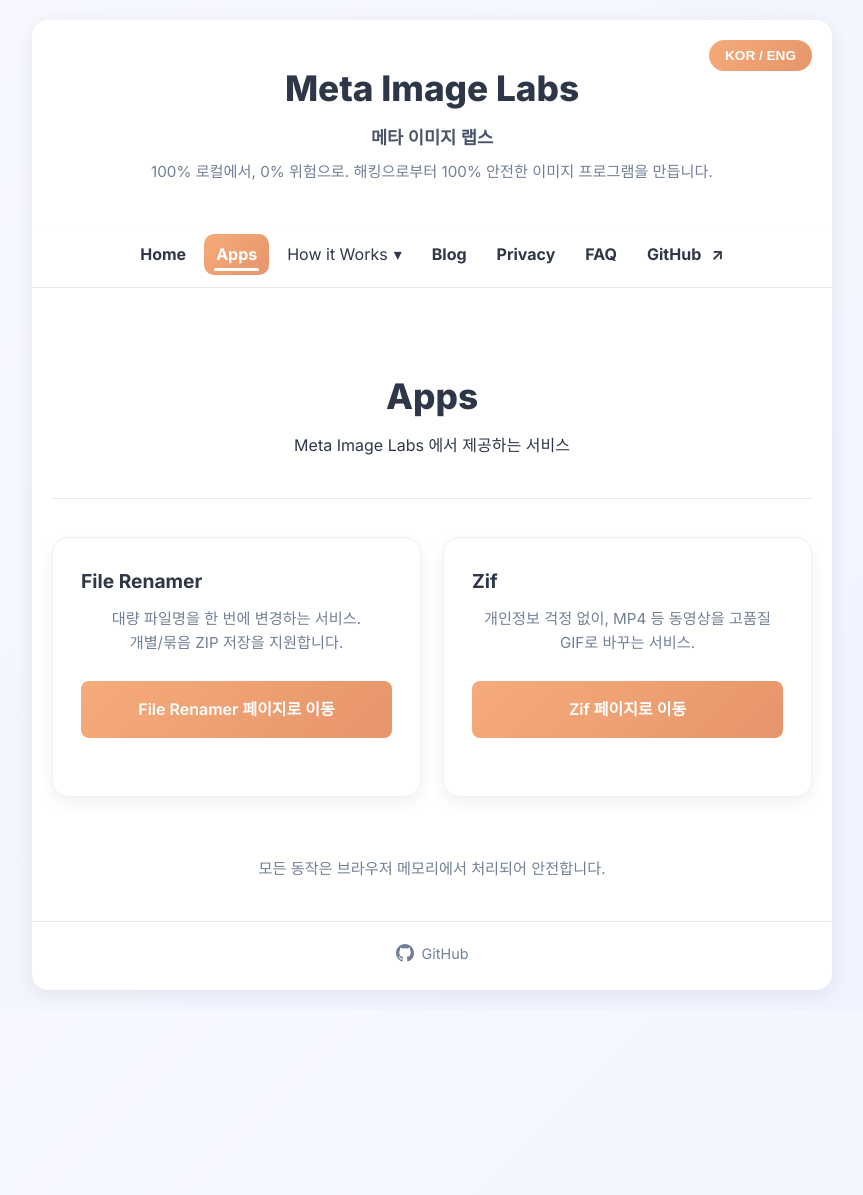
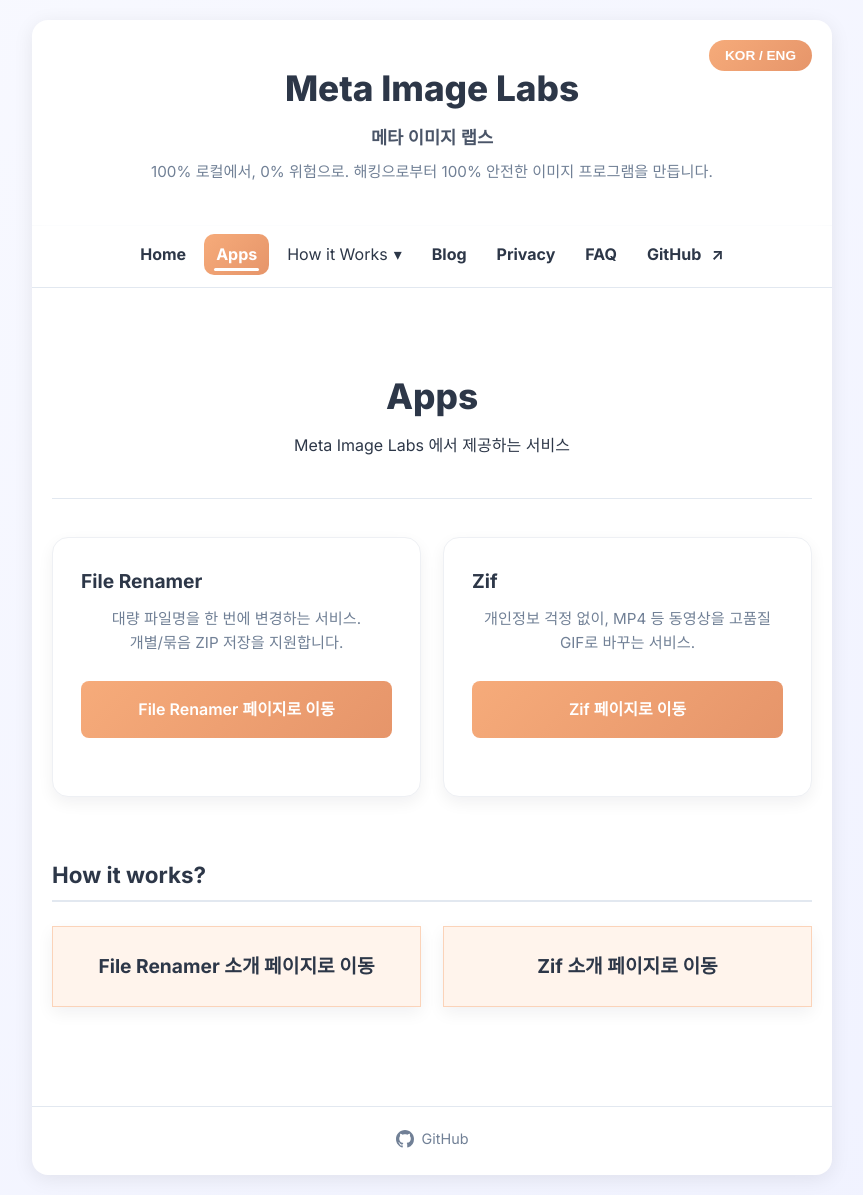
Before and after one commit to iiimaze/iiimaze.github.io, a Jekyll site: the page built from apps.html, in a window 1280 px wide. Shown: the whole page, without its empty margins (208-1071 px from the left). Built offline with Jekyll 4.4.1, drawn with Linux system fonts in a browser that asks for light colours; before the commit the page ends 1010 px from its top, so only the background shows below that.

Commit message:
[fix] 사이트 구조 수정

```diff
--- a/apps.html
+++ b/apps.html
@@ -42,8 +42,22 @@
 </section>
 
 <br><br>
-<section aria-labelledby="more-title">
-  <!-- <div class="section-title" id="more-title">고급 설명</div> -->
-  <p class="tagline">모든 동작은 브라우저 메모리에서 처리되어 안전합니다.</p>
 
+<section aria-labelledby="services-title">
+  <div class="section-title" id="services-title">How it works?</div>
+
+  <div class="product-grid" role="list">
+    <a class="product-card card-link" role="listitem" href="{{ '/file-renamer-how-it-works/' | relative_url }}"
+      aria-labelledby="frp-title">
+      <h2 id="frp-title">File Renamer 소개 페이지로 이동</h2>
+    </a>
+
+    <a class="product-card card-link" role="listitem" href="{{ '/zif-how-it-works/' | relative_url }}"
+      aria-labelledby="zif-title">
+      <h2 id="zif-title">Zif 소개 페이지로 이동</h2>
+    </a>
+  </div>
 </section>
+
+
+<br><br>
--- a/assets/css/style.css
+++ b/assets/css/style.css
@@ -449,8 +449,6 @@
   box-shadow: 0 12px 30px rgba(0,0,0,.12);
   backdrop-filter: blur(10px);
   -webkit-backdrop-filter: blur(10px);
-
-  /*  수정 */
   z-index: 1100;
 }
 
@@ -557,7 +555,7 @@
 }
 
 .legal-card p {
-  margin: 12px 0;             /* 단락 간 간격 확보 */
+  margin: 12px 0;
   color: #374151;
 }
 
@@ -605,6 +603,38 @@
   font-weight: bold;
 }
 
+/* 카드 전체 클릭형 + 중앙정렬 + f6ab7a 톤 매칭 */
+.product-card.card-link{
+  display:block;
+  text-decoration:none;
+  color:#2b2b2b;
+  text-align:center;
+
+  background:#fff4ec; /* f6ab7a(살몬)와 조화되는 라이트 피치 */
+  border:1px solid rgba(246,171,122,.45); /* #f6ab7a 테두리 톤 */
+  border-radius:inherit;
+  padding:24px;
+  cursor:pointer;
+
+  transition:background .2s ease, box-shadow .2s ease, transform .02s ease, border-color .2s ease;
+}
+.product-card.card-link h2{ margin:0; }
+
+.product-card.card-link:hover{
+  background:#ffe8da;                  /* 살짝 진한 피치로 호버 */
+  border-color:rgba(246,171,122,.65);
+  box-shadow:0 6px 16px rgba(246,171,122,.25);
+  transform:translateY(-1px);
+}
+.product-card.card-link:active{
+  transform:translateY(0);
+  box-shadow:0 2px 8px rgba(246,171,122,.2);
+}
+.product-card.card-link:focus-visible{
+  outline:2px solid #f6ab7a;
+  outline-offset:4px;
+}
+
 
 
 /* ==============================
--- a/index.html
+++ b/index.html
@@ -17,13 +17,10 @@
 </section>
 
 
-
-<!-- 서비스 소개 섹션: File Renamer / Zif -->
 <section aria-labelledby="services-title">
   <div class="section-title" id="services-title">서비스</div>
 
   <div class="product-grid" role="list">
-    <!-- File Renamer 카드 -->
     <article class="product-card" role="listitem" aria-labelledby="frp-title">
       <h2 id="frp-title">File Renamer</h2>
       <p class="tagline">
@@ -37,14 +34,13 @@
       </p>
     </article>
 
-    <!-- Zif 카드 -->
     <article class="product-card" role="listitem" aria-labelledby="zif-title">
       <h2 id="zif-title">Zif</h2>
       <p class="tagline">
         개인정보 걱정 없이, MP4 등 동영상을 고품질 GIF로 바꾸는 서비스.
       </p>
       <p>
-        <a class="convert-btn" href="{{ '/zif-how-it-works/' | relative_url }}">
+        <a class="convert-btn" href="{{ '/zif/' | relative_url }}">
           Zif 페이지로 이동
         </a>
       </p>
```
Also changed, not shown: file-renamer-how-it-works.html (+4 -7 lines), zif-how-it-works.html (+7 -7 lines).
